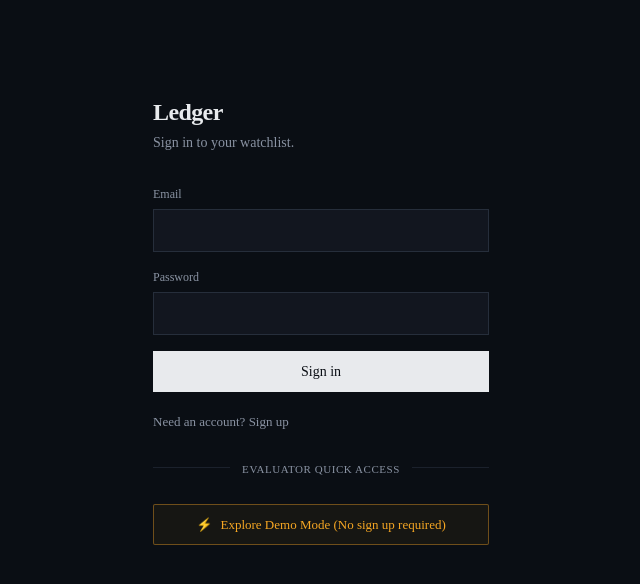
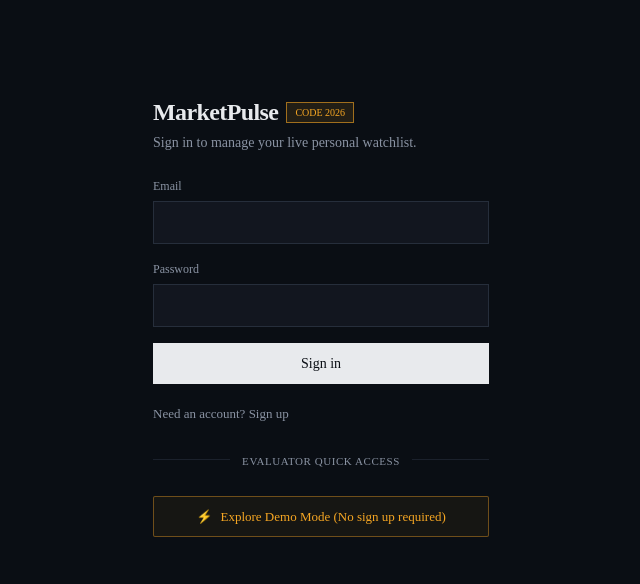
Before and after one commit to Pranathi5856/marketpulse, a Next.js app: page /login in a window 1280 px wide. Shown: the top 584 px of the page, without its empty margins (319-959 px from the left). Built offline with nearby package versions, Linux system fonts and the light colour scheme.

Commit message:
fix: default mode to demo on SSR, eliminate redirect loop, and polish guest-to-live onboarding

```diff
--- a/src/app/api/watchlist/route.ts
+++ b/src/app/api/watchlist/route.ts
@@ -40,10 +40,10 @@
 }
 
 export async function GET(req: NextRequest) {
+  const userId = await getSessionUserId();
   if (req.nextUrl.searchParams.get("mode") === "demo") {
-    return NextResponse.json({ items: demoWatchlist, mode: "demo" });
+    return NextResponse.json({ items: demoWatchlist, mode: "demo", authenticated: Boolean(userId) });
   }
-  const userId = await getSessionUserId();
   if (!userId) return NextResponse.json({ error: "Not authenticated" }, { status: 401 });
 
   const items = await prisma.watchlistItem.findMany({ where: { userId }, orderBy: { addedAt: "asc" } });
@@ -161,7 +161,7 @@
     };
   }));
   results.sort((a, b) => b.meaningfulScore - a.meaningfulScore);
-  return NextResponse.json({ items: results, mode: "live" });
+  return NextResponse.json({ items: results, mode: "live", authenticated: true });
 }
 
 const addSchema = z.object({ symbol: z.string().min(1).max(15).transform((value) => value.toUpperCase().trim()) });
--- a/src/app/login/page.tsx
+++ b/src/app/login/page.tsx
@@ -10,6 +10,7 @@
   const [password, setPassword] = useState("");
   const [error, setError] = useState<string | null>(null);
   const [submitting, setSubmitting] = useState(false);
+  const isNeedAuth = typeof window !== "undefined" && new URLSearchParams(window.location.search).get("needAuth") === "true";
 
   async function submit(e: React.FormEvent) {
     e.preventDefault();
@@ -26,15 +27,27 @@
       setError(data.error ?? "Something went wrong");
       return;
     }
-    router.replace("/");
+    localStorage.setItem("marketpulse-mode", "live");
+    window.location.href = "/?mode=live";
   }
 
   return (
     <main className="max-w-sm mx-auto px-6 py-24">
-      <h1 className="text-2xl font-semibold tracking-tight mb-1">Ledger</h1>
-      <p className="text-muted text-[14px] mb-8">
-        {mode === "login" ? "Sign in to your watchlist." : "Create an account to get started."}
+      <div className="flex items-center gap-2 mb-1">
+        <h1 className="text-2xl font-semibold tracking-tight">MarketPulse</h1>
+        <span className="text-[10px] font-mono uppercase px-2 py-0.5 border border-amber/60 text-amber bg-amber/10">
+          CODE 2026
+        </span>
+      </div>
+      <p className="text-muted text-[14px] mb-6">
+        {mode === "login" ? "Sign in to manage your live personal watchlist." : "Create an account to start tracking live stocks."}
       </p>
+
+      {isNeedAuth && (
+        <div className="mb-6 p-3 bg-amber/10 border border-amber/30 text-amber text-[12px] rounded-sm">
+          Please sign in or create an account to use <strong>LIVE MODE</strong> and add custom stocks.
+        </div>
+      )}
 
       <form onSubmit={submit} className="space-y-4">
         <div>
--- a/src/app/page.tsx
+++ b/src/app/page.tsx
@@ -11,19 +11,11 @@
 import { MethodologyModal } from "@/components/MethodologyModal";
 
 const fetcher = (url: string) => fetch(url).then(async (response) => { if (!response.ok) { const error: any = new Error("Request failed"); error.status = response.status; throw error; } return response.json(); });
-type DashboardData = { items: WatchlistItemView[]; mode: "live" | "demo" };
+type DashboardData = { items: WatchlistItemView[]; mode: "live" | "demo"; authenticated?: boolean };
 
 export default function Dashboard() {
   const router = useRouter();
-  const [mode, setMode] = useState<"live" | "demo">(() => {
-    if (typeof window !== "undefined") {
-      const params = new URLSearchParams(window.location.search);
-      if (params.get("mode") === "demo" || localStorage.getItem("marketpulse-mode") === "demo") {
-        return "demo";
-      }
-    }
-    return "live";
-  });
+  const [mode, setMode] = useState<"live" | "demo">("demo");
   const [selected, setSelected] = useState<WatchlistItemView | null>(null);
   const [showMethodology, setShowMethodology] = useState(false);
   const [isCaughtUp, setIsCaughtUp] = useState(false);
@@ -33,8 +25,9 @@
   useEffect(() => {
     if (typeof window !== "undefined") {
       const params = new URLSearchParams(window.location.search);
-      if (params.get("mode") === "demo" || localStorage.getItem("marketpulse-mode") === "demo") {
-        setMode("demo");
+      const saved = localStorage.getItem("marketpulse-mode");
+      if (params.get("mode") === "live" || (saved === "live" && params.get("mode") !== "demo")) {
+        setMode("live");
       }
     }
   }, []);
@@ -98,11 +91,17 @@
 
   useEffect(() => {
     if (error?.status === 401 && mode === "live") {
-      router.replace("/login");
+      setMode("demo");
+      localStorage.setItem("marketpulse-mode", "demo");
+      router.push("/login?needAuth=true");
     }
   }, [error, mode, router]);
 
   const switchMode = (next: "live" | "demo") => {
+    if (next === "live" && !data?.authenticated) {
+      router.push("/login?needAuth=true");
+      return;
+    }
     localStorage.setItem("marketpulse-mode", next);
     visitBaselines.current.clear();
     initialComparisonDone.current = false;
@@ -112,6 +111,10 @@
   };
 
   async function addSymbol(symbol: string) {
+    if (mode === "demo") {
+      alert("Sign in or create an account to customize your live watchlist!");
+      return;
+    }
     const response = await fetch("/api/watchlist", {
       method: "POST",
       headers: { "Content-Type": "application/json" },
@@ -211,16 +214,16 @@
           >
             Methodology & Architecture ↗
           </button>
-          {error?.status === 401 ? (
+          {data?.authenticated ? (
+            <button onClick={logout} className="text-muted text-[13px] hover:text-paper">
+              Sign out
+            </button>
+          ) : (
             <button
               onClick={() => router.push("/login")}
               className="text-amber text-[13px] hover:underline"
             >
               Sign in
-            </button>
-          ) : (
-            <button onClick={logout} className="text-muted text-[13px] hover:text-paper">
-              Sign out
             </button>
           )}
         </div>
```
